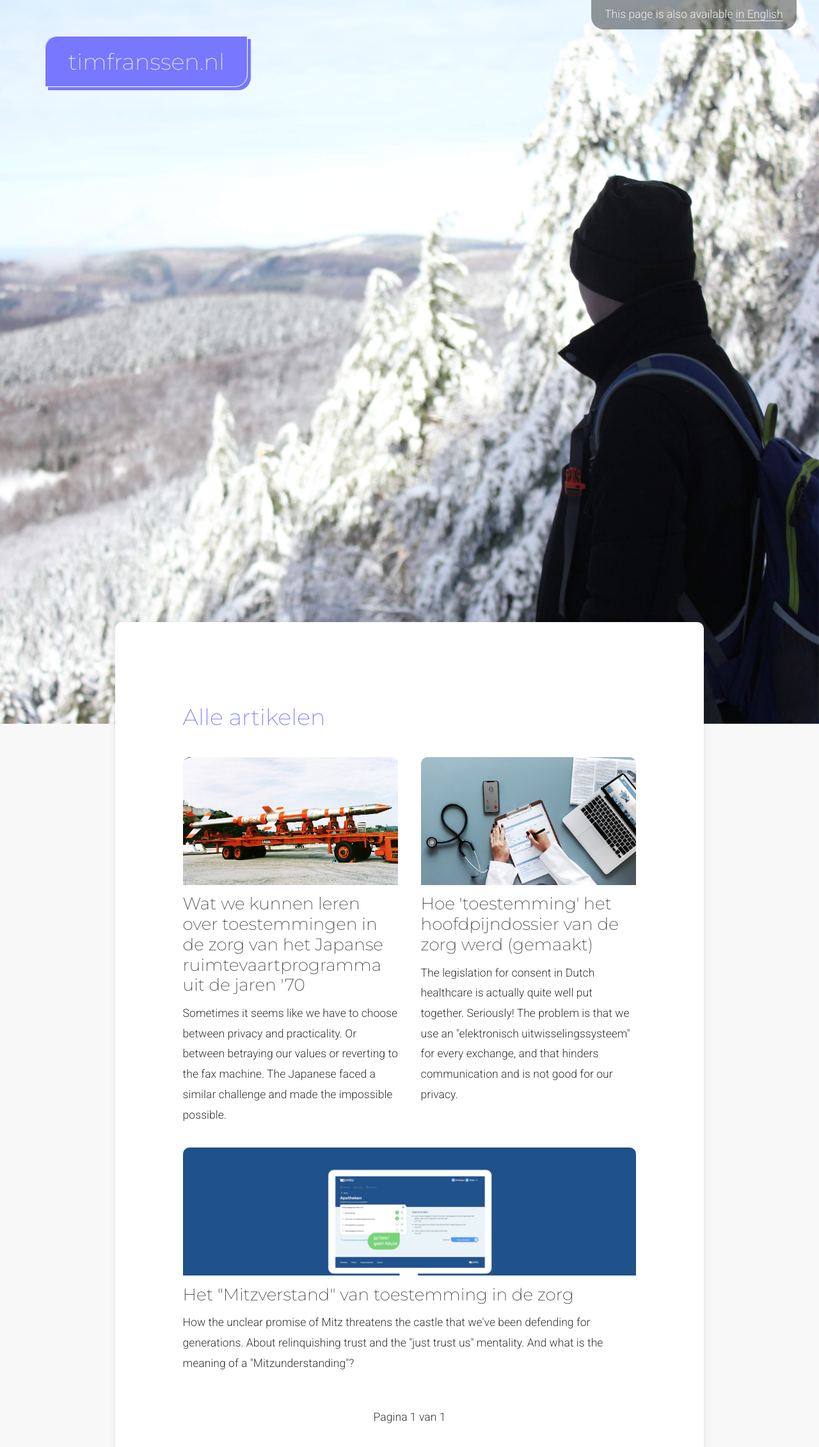
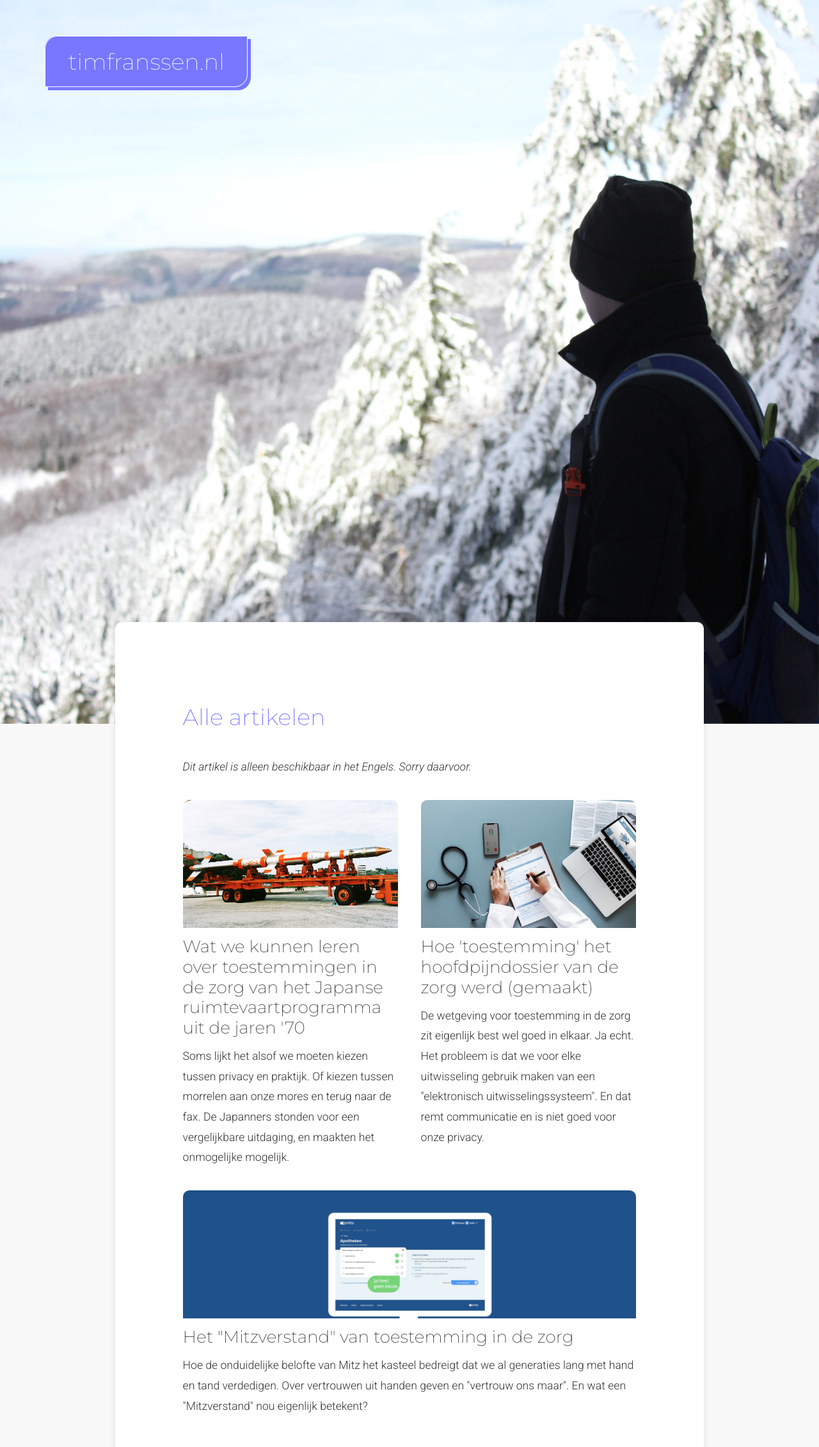
Before and after one commit to Timendus/blog, a Jekyll site: the page built from archive/index.html, in a window 1280 px wide. Shown: the whole page at 64% size. Built offline with Jekyll 4.4.1, drawn with Linux system fonts in a browser that asks for light colours; the list of posts is cut into pages by our own code.

```diff
--- a/_includes/article.html
+++ b/_includes/article.html
@@ -9,14 +9,17 @@
       <h1 data-lang="en">{{ post.title }}</h1>
       <h1 data-lang="nl">{{ post.titel }}</h1>
     {% else %}
-      <h1>{{ post.title }}</h1>
+      <h1>{{ post.title }}{{ post.titel }}</h1>
     {% endif %}
 
-    {% if post.excerpt_en and post.excerpt_nl %}
-      <p data-lang="en">{{ post.excerpt_en | strip_html }}</p>
-      <p data-lang="nl">{{ post.excerpt_nl | strip_html }}</p>
+    {% if post.excerpt and post.samenvatting %}
+      <p data-lang="en">{{ post.excerpt | strip_html }}</p>
+      <p data-lang="nl">{{ post.samenvatting | strip_html }}</p>
     {% else %}
-      <p>{{ post.excerpt | strip_html }}</p>
+      <p>
+        {{ post.excerpt | strip_html }}
+        {{ post.samenvatting | strip_html }}
+      </p>
     {% endif %}
 
   </article>
--- a/_includes/header.html
+++ b/_includes/header.html
@@ -1,13 +1,18 @@
-<div class="info {% if page.photo_credit or (page.title and page.titel) or page.layout == 'post' %}active{% endif %}">
+<div class="info {% if page.photo_credit or page.languages or page.layout == 'post' %}active{% endif %}">
   <p>
-    {% if page.image_credit %}
-      {{ page.image_credit }} ·
+    {% if page.image_credit and page.afbeelding_credit %}
+      <span data-lang="en">{{ page.image_credit }}</span>
+      <span data-lang="nl">{{ page.afbeelding_credit }}</span>
+      ·
+    {% elsif page.image_credit or page.afbeelding_credit %}
+      <span>{{ page.image_credit }}{{ page.afbeelding_credit }}</span>
+      ·
     {% endif %}
-    {% if page.title and page.titel %}
+    {% if page.languages %}
       <span data-lang="en">Deze pagina is ook beschikbaar <a href="?language=nl">in het Nederlands</a></span>
       <span data-lang="nl">This page is also available <a href="?language=en">in English</a></span>
     {% endif %}
-    {% if page.title and page.titel and page.layout == "post" %}
+    {% if page.languages and page.layout == "post" %}
       ·
     {% endif %}
     {% if page.layout == "post" %}
--- a/_layouts/page.html
+++ b/_layouts/page.html
@@ -28,6 +28,15 @@ layout: default
     {% else %}
       <h1>{{ page.title }}{{ page.titel }}</h1>
     {% endif %}
+
+    {% unless page.languages %}
+      {% if page.language != "en" %}
+        <p data-lang="en"><i>This article is written in Dutch. Sorry for that.</i></p>
+      {% endif %}
+      {% if page.language != "nl" %}
+        <p data-lang="nl"><i>Dit artikel is alleen beschikbaar in het Engels. Sorry daarvoor.</i></p>
+      {% endif %}
+    {% endunless %}
 
     {{ content }}
   </div>
--- a/about.md
+++ b/about.md
@@ -1,5 +1,8 @@
 ---
 layout: page
+languages:
+ - en
+ - nl
 title: About timfranssen.nl
 titel: Over timfranssen.nl
 permalink: /about/
```
Also changed, not shown: _includes/category.html (added, +7 -0 lines), index.html (+20 -9 lines).
